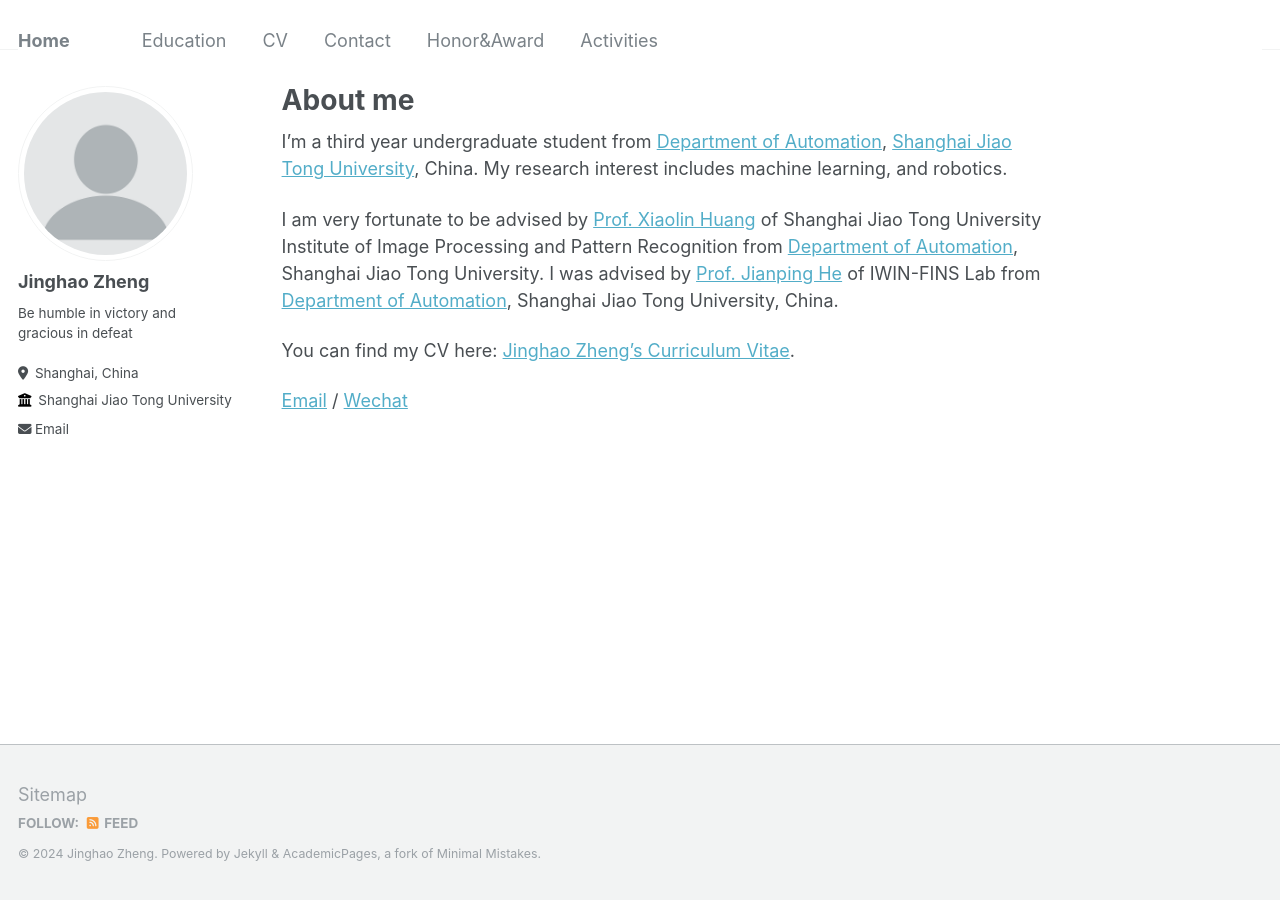
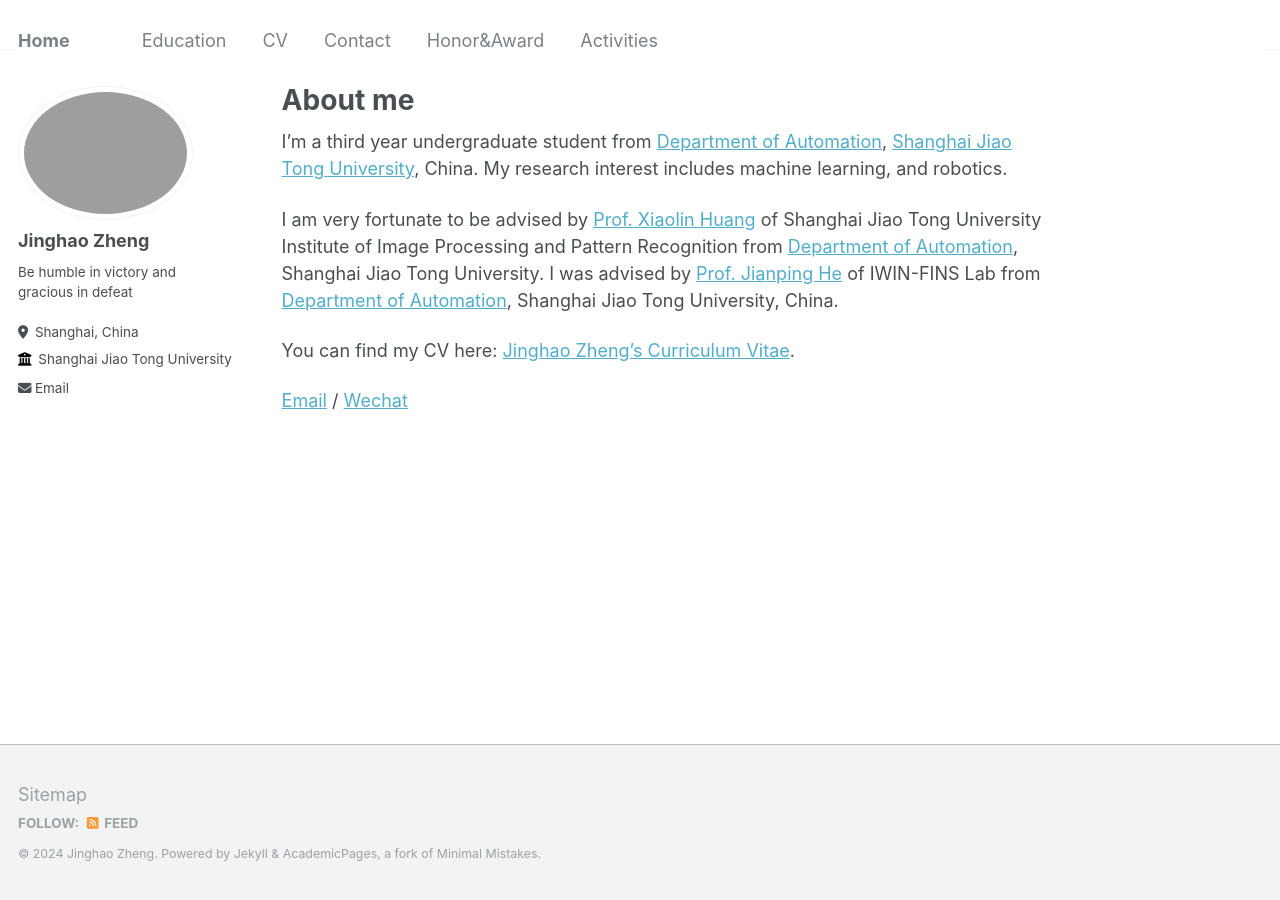
Before and after one commit to JinghaoZheng/JinghaoZheng.github.io, a Jekyll site: the page built from _pages/about.md, in a window 1280 px wide. Built offline with Jekyll 4.4.1, drawn with Linux system fonts in a browser that asks for light colours.

Commit message:
Update _config.yml

```diff
--- a/_config.yml
+++ b/_config.yml
@@ -14,14 +14,14 @@ name                     : &name "Jinghao Zheng"
 description              : &description "personal description"
 url                      : https://academicpages.github.io # the base hostname & protocol for your site e.g. "https://mmistakes.github.io"
 baseurl                  : # the subpath of your site, e.g. "/blog"
-repository               : "academicpages/academicpages.github.io"
+repository               : "JinghaoZheng/JinghaoZheng.github.io"
 
 # Site Author - The following control what appear as part of the author content on the side bar.
 #               If a field is blank the icon and link will not appear, otherwise it will be shown.
 #               Additional customization can be done by editing /_includes/author-profile.html
 author:
   # Biographic information
-  avatar           : "profile.png"
+  avatar           : "Me!.jpg"
   name             : "Jinghao Zheng"
   pronouns         : # example: "she/her"
   bio              : "Be humble in victory and gracious in defeat"
```
